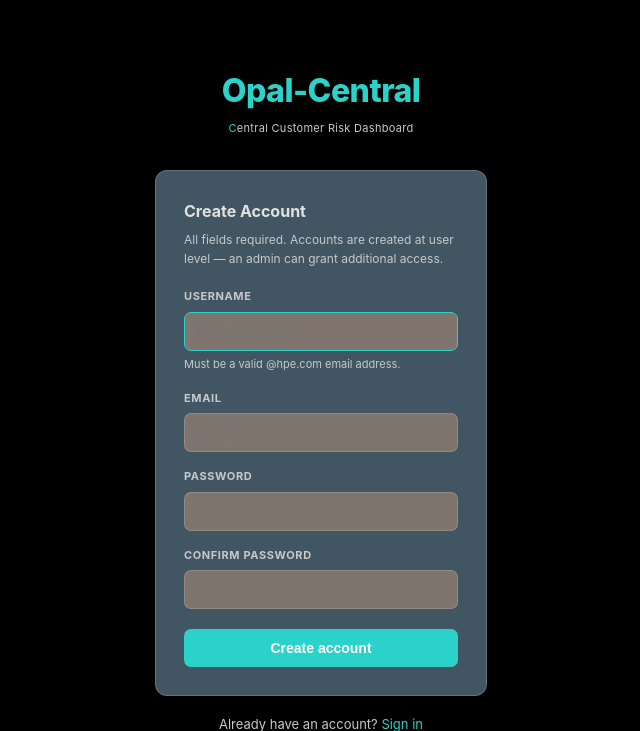
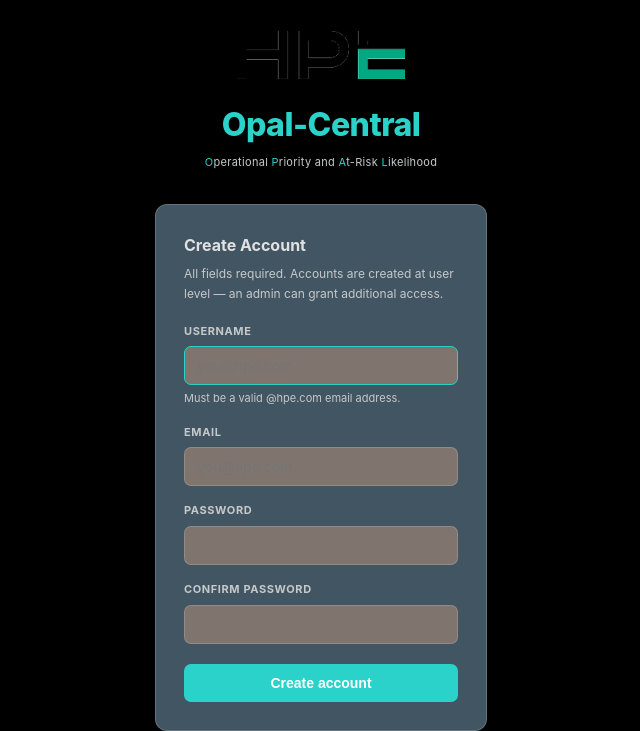
Before and after one commit to xod442/opal, a FastAPI app: page /register in a window 1280 px wide. Shown: the top 731 px of the page, without its empty margins (319-959 px from the left). Run offline with FastAPI, Linux system fonts and the light colour scheme.

Commit message:
style: add HPE logo and OPAL acronym tagline to register page
Co-Authored-By: Claude Sonnet 4.6 <noreply@anthropic.com>

```diff
--- a/templates/register.html
+++ b/templates/register.html
@@ -28,6 +28,7 @@
     text-align: center;
     margin-bottom: 32px;
   }
+  .brand img { height: 48px; margin-bottom: 14px; }
   .brand h1 { font-size: 32px; font-weight: 800; color: var(--accent); letter-spacing: -0.5px; }
   .brand .tagline { font-size: 11px; color: var(--text2); letter-spacing: 0.3px; margin-top: 4px; }
   .brand .tagline span { color: var(--accent); }
@@ -104,9 +105,10 @@
 
 <div class="login-wrap">
   <div class="brand">
+    <img src="/static/hpelogo.png" alt="HPE">
     <h1>Opal-Central</h1>
     <div class="tagline">
-      <span>C</span>entral Customer Risk Dashboard
+      <span>O</span>perational <span>P</span>riority and <span>A</span>t-Risk <span>L</span>ikelihood
     </div>
   </div>
 
```
